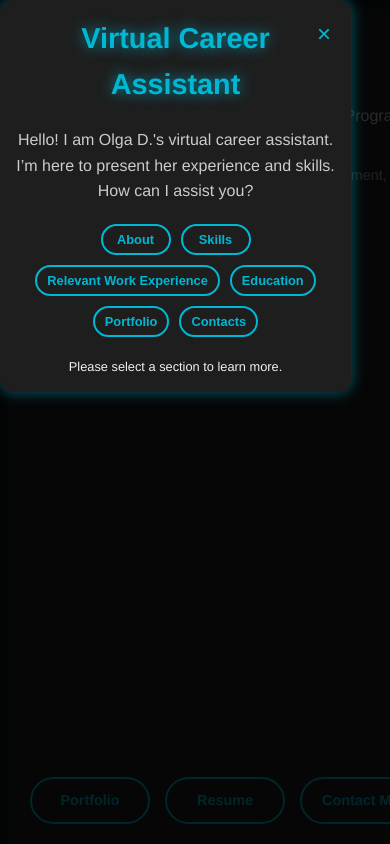
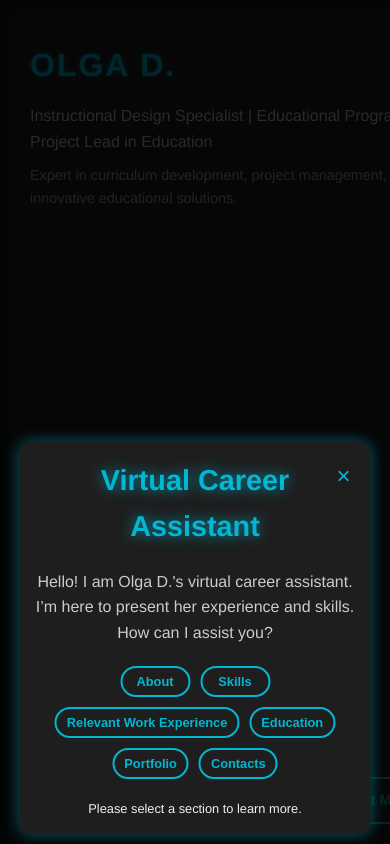
Before and after one commit to olga-application/olga-application.github.io, a plain HTML site: page index.html in a window 390 px wide. Shown: the top 844 px of the page. Drawn offline with nearby package versions, Linux system fonts and the light colour scheme.

Commit message:
Fix modal - 2

```diff
--- a/index.html
+++ b/index.html
@@ -2,9 +2,9 @@
 <html lang="en">
 <head>
   <meta charset="UTF-8" />
-  <meta name="viewport" content="width=1200, initial-scale=1, maximum-scale=2, user-scalable=yes" />
+  <meta name="viewport" content="width=1200, initial-scale=1, maximum-scale=1, user-scalable=yes" />
   <title>OLGA D. – Portfolio</title>
-  <link rel="stylesheet" href="https://cdnjs.cloudflare.com/ajax/libs/font-awesome/6.4.2/css/all.min.css" integrity="sha512-z3gLpd7yknf1YoNbCzqRKc4qyor8gaKU1qmn+CShxbuBusANI9QpRohGBreCFkKxLhei6S9CQXFEbbKuqLg0DA==" crossorigin="anonymous" referrerpolicy="no-referrer" />
+  <link rel="stylesheet" href="https://cdnjs.cloudflare.com/ajax/libs/font-awesome/6.6.0/css/all.min.css" integrity="sha512-Kc323vGBEqzTmouAECnVceyQqyqdsSiqLQISBL29aUW4U/M7pSPA/gEUZQqv1cwx4OnYxTxve5UMg5GT6L4JJg==" crossorigin="anonymous" referrerpolicy="no-referrer" />
   <style>
     /* Reset styles */
     * {
@@ -415,33 +415,32 @@
       height: 100%;
       background-color: rgba(0, 0, 0, 0.8);
       z-index: 1000;
-      justify-content: center;
-      align-items: flex-end;
-      padding-bottom: 20px;
       overflow: auto;
     }
 
     .modal-content {
+      position: fixed;
+      bottom: 20px;
+      left: 50%;
+      transform: translateX(-50%);
       background-color: #1e1e1e;
       border-radius: 12px;
       padding: 30px;
       max-width: 600px;
       width: 90%;
       box-shadow: 0 0 15px rgba(0, 184, 212, 0.5);
-      position: relative;
       animation: slideInFromBottom 0.7s ease-in-out forwards;
       color: #f0f0f0;
       font-family: 'Helvetica Neue', Arial, sans-serif;
-      margin-bottom: 20px;
     }
 
     @keyframes slideInFromBottom {
       from {
-        transform: translateY(100%);
+        transform: translate(-50%, 100%);
         opacity: 0;
       }
       to {
-        transform: translateY(0);
+        transform: translate(-50%, 0);
         opacity: 1;
       }
     }
@@ -503,7 +502,7 @@
       position: absolute;
       left: 0;
       top: 0;
-      width: 100%;
+      width: 30px;
       height: 100%;
       background: linear-gradient(45deg, #00b8d4, #00e5ff);
       border-radius: 30px;
@@ -619,23 +618,13 @@
         flex: 1 1 100%;
       }
       .modal-content {
+        max-width: 95%;
         padding: 20px;
-        width: 95%;
-      }
-      .modal-content h1 {
-        font-size: 2rem;
-      }
-      .modal-content button {
-        min-width: 80px;
-        padding: 8px 12px;
-        font-size: 0.9rem;
-      }
-      .modal-content #output {
-        font-size: 0.9rem;
+        bottom: 10px;
       }
     }
 
-    /* Ensure readability on very small screens */
+    /* Ensure readability and modal positioning on very small screens */
     @media (max-width: 600px) {
       main {
         transform: scale(calc(100vw / 1200));
@@ -649,6 +638,7 @@
       .modal-content {
         padding: 15px;
         max-width: 90%;
+        bottom: 10px;
       }
       .modal-content h1 {
         font-size: 1.8rem;
```
